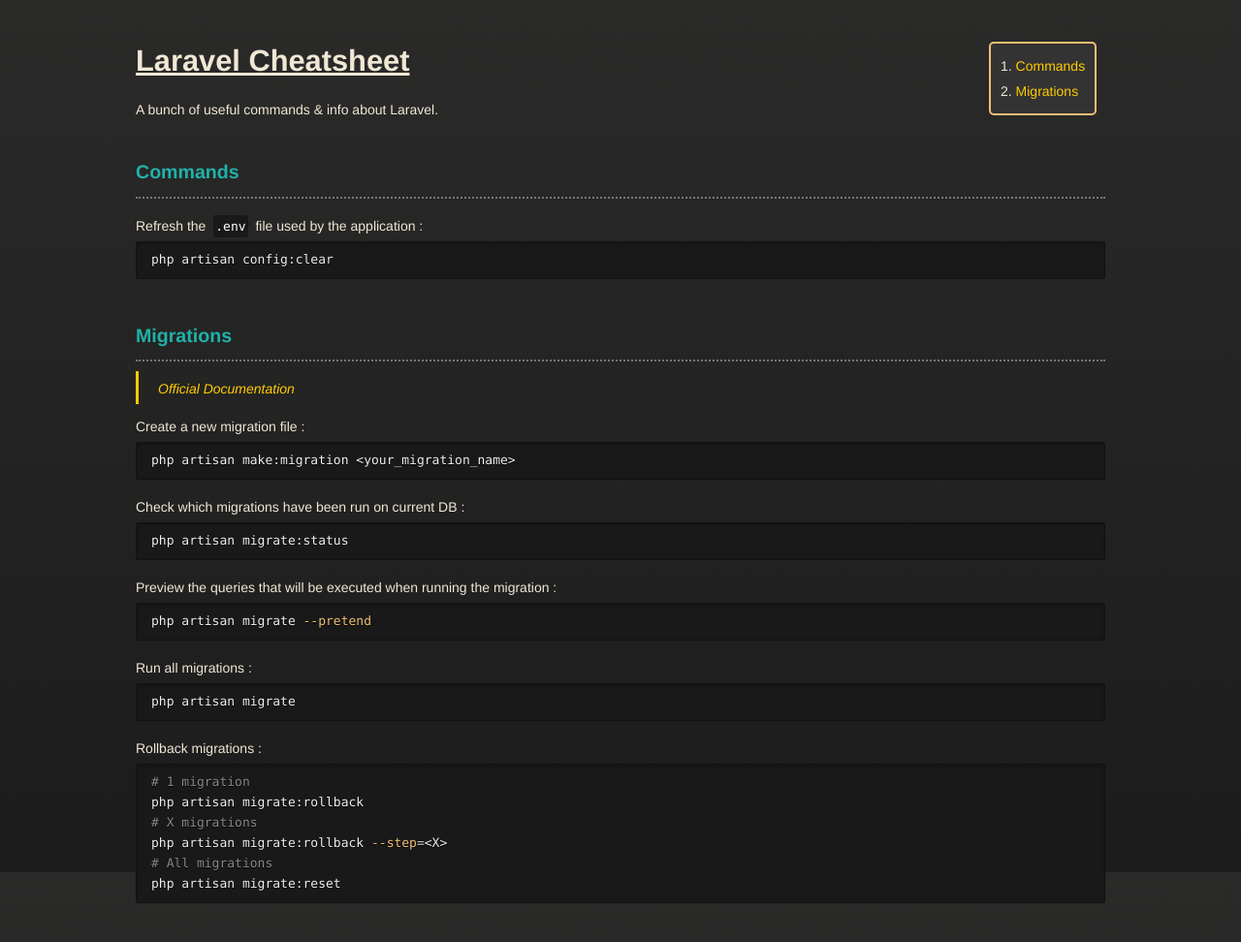
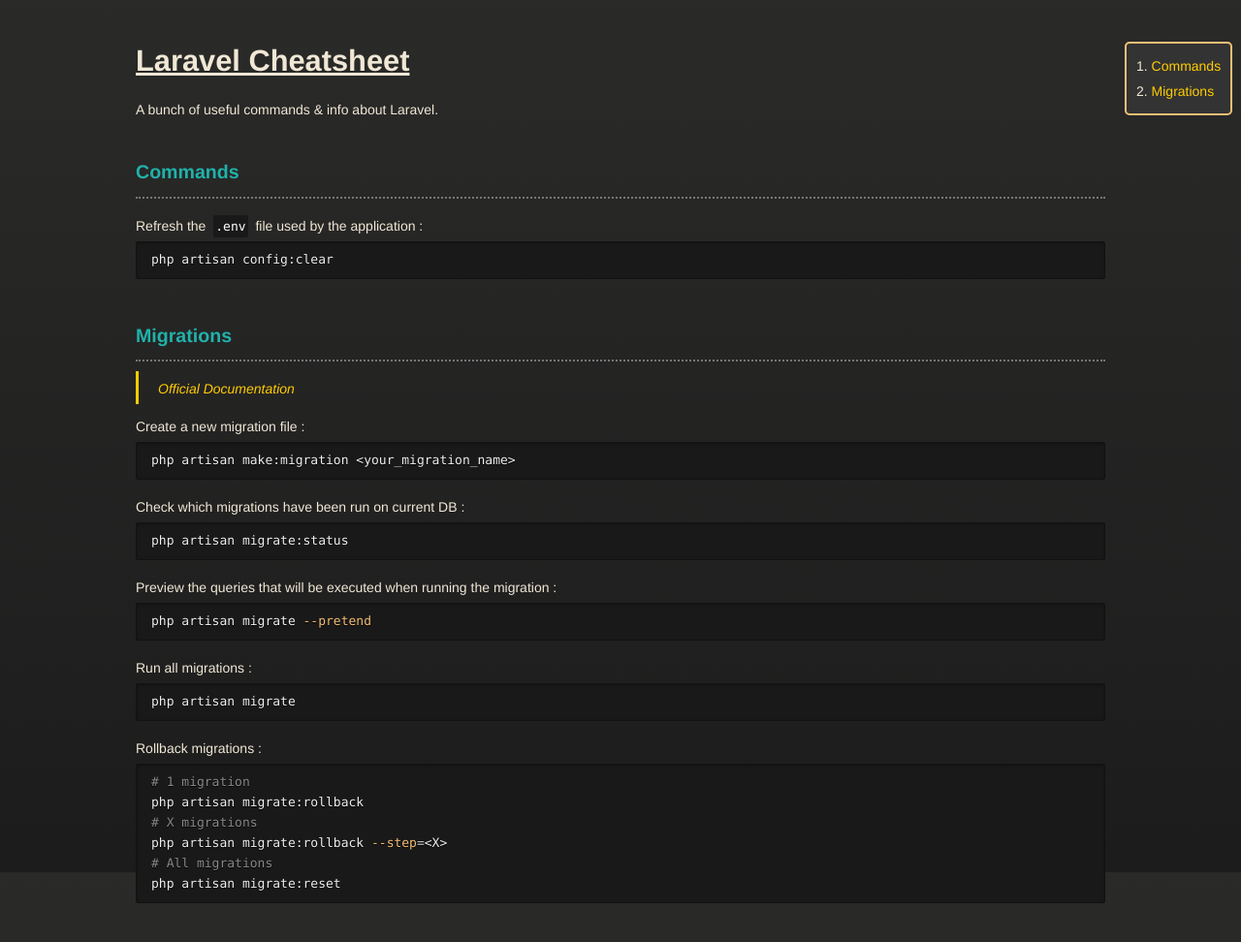
Before and after one commit to vincent-clipet/cheatsheets, a Jekyll site: the page built from markdown/laravel.md, in a window 1280 px wide. Shown: the whole page at 97% size. Built offline with Jekyll 4.4.1, drawn with Linux system fonts in a browser that asks for light colours; our own code applies the rules of GitHub Pages for plain Markdown files.

Commit message:
fix: Table of content was badly placed after increasing the page width$

```diff
--- a/_sass/main.scss
+++ b/_sass/main.scss
@@ -135,7 +135,7 @@
 }
 
 #wrapper {
-	max-width: 1000px;
+	max-width: 1000px; /** edit to move page width */
 	margin: 40px auto 40px auto;
 	position: relative;
 }
@@ -144,7 +144,7 @@
 	max-width: 300px;
 	position: fixed;
 	top: 43px;
-	margin-left: 380px;
+	margin-left: 520px; /** edit to move horizontally */
 	left: 50%;
 	text-align: left;
 	border: 2px #f4bf75 solid;
```
